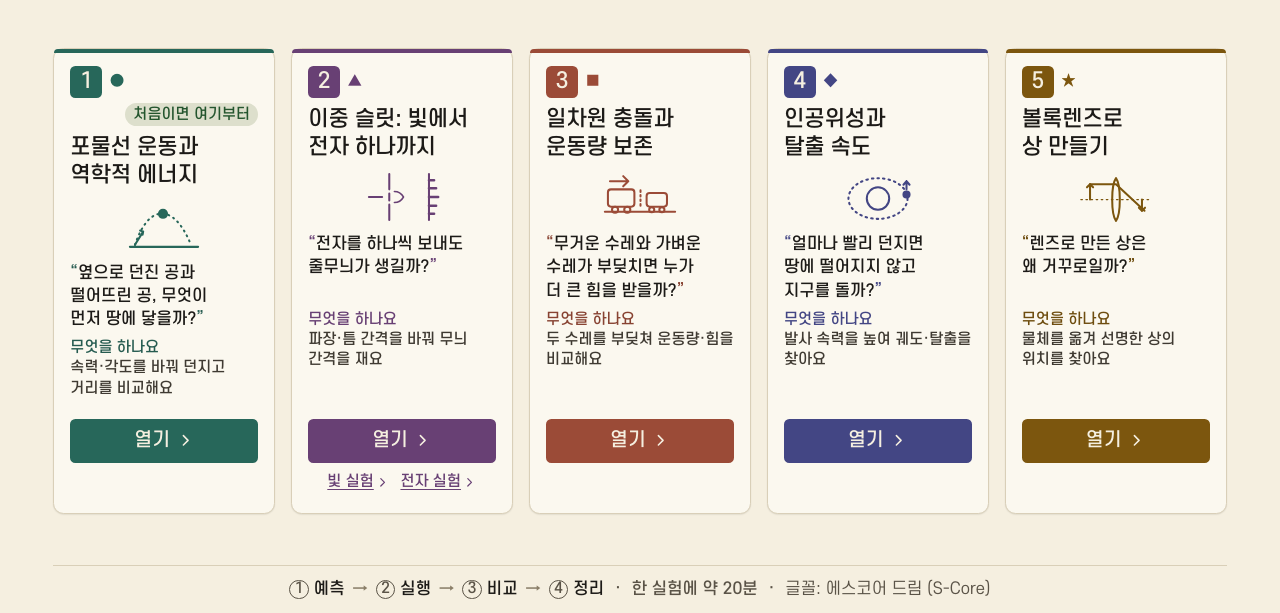
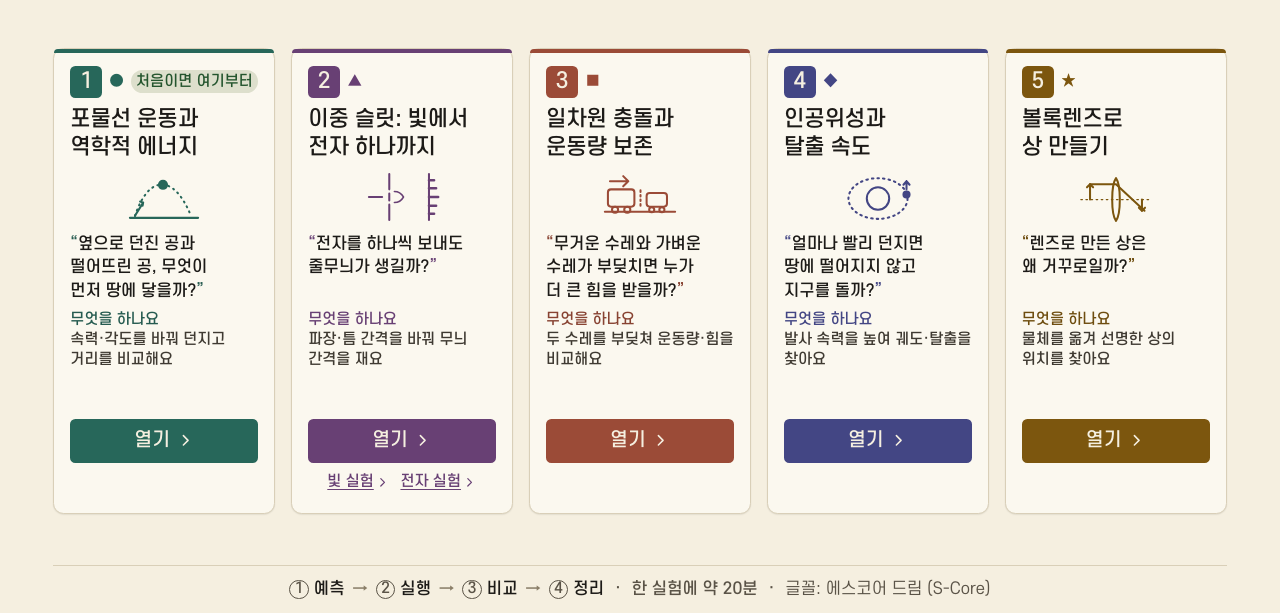
Before and after one commit to ibrkiller-penz/physics-sim-class, a plain HTML site: page index.html in a window 1280 px wide. Shown: the part 187-800 px from the top of the page. Drawn offline with Linux system fonts and the light colour scheme; a web font is replaced by a local one.

Commit message:
허브: 1번 카드 '처음이면 여기부터' 칩을 숫자 줄에 두어 제목 높이 맞춤
Co-Authored-By: Claude Opus 5.5 <noreply@anthropic.com>

```diff
--- a/index.html
+++ b/index.html
@@ -42,7 +42,7 @@
     }
     .card::before { content: ""; position: absolute; left: 0; right: 0; top: 0; height: calc(6 * var(--u)); border-radius: var(--radius-lg) var(--radius-lg) 0 0; background: var(--sim); }
     html:not(.cursor-hidden) .card:hover, .card:focus-within { border-color: var(--sim); box-shadow: var(--shadow-md); transform: translateY(calc(-3 * var(--u))); }
-    .card__top { align-self: stretch; display: flex; align-items: center; gap: var(--space-2); flex-wrap: wrap; min-height: calc(48 * var(--u)); }
+    .card__top { align-self: stretch; display: flex; align-items: center; gap: var(--space-2); flex-wrap: nowrap; min-height: calc(48 * var(--u)); }
     .card__key {
       display: grid; place-items: center; width: calc(48 * var(--u)); height: calc(48 * var(--u)); flex: none;
       border-radius: var(--radius-md); background: var(--sim); color: var(--color-paper);
@@ -50,7 +50,7 @@
     }
     /* 색약 보조: 번호 옆 모양 기호 ●▲■◆★ */
     .card__mark { display: inline-grid; place-items: center; width: calc(28 * var(--u)); height: calc(28 * var(--u)); font: var(--font-weight-black) calc(22 * var(--u))/1 var(--font-sans); color: var(--sim); }
-    .card__first { margin-left: auto; padding: var(--space-1) var(--space-3); border-radius: var(--radius-pill); background: var(--color-ok-tint); color: var(--color-ok-text); font: var(--font-weight-bold) var(--fs-caption)/1.2 var(--font-sans); white-space: nowrap; }
+    .card__first { margin-left: auto; padding: var(--space-1) var(--space-2); border-radius: var(--radius-pill); background: var(--color-ok-tint); color: var(--color-ok-text); font: var(--font-weight-bold) var(--fs-caption)/1.2 var(--font-sans); white-space: nowrap; }
     .card__title { font: var(--font-weight-bold) calc(32 * var(--u))/1.3 var(--font-serif); color: var(--color-ink); word-break: keep-all; min-height: calc(2 * 1.3 * 32 * var(--u)); text-wrap: balance; white-space: pre-line; }
     /* 가운데: 선화 아이콘 + 무엇을 하나요 2줄 + 순서·시간 */
     .card__mid { flex: 1 1 auto; min-height: 0; display: grid; align-content: start; justify-items: center; gap: var(--space-3); }
```
